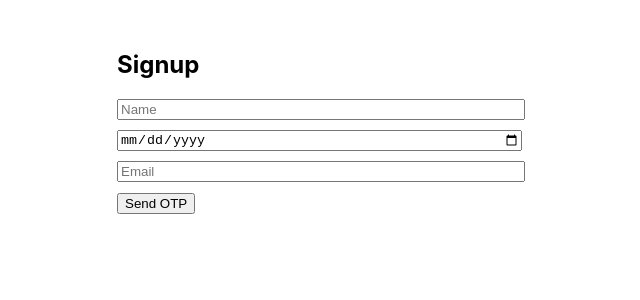
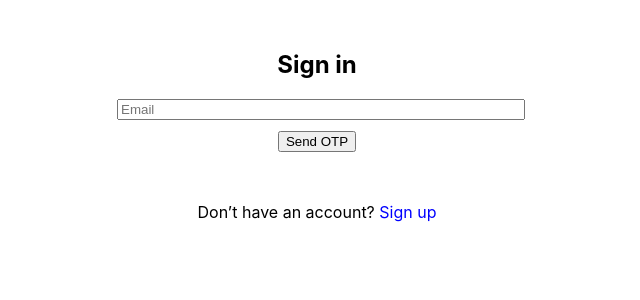
Before and after one commit to SagarPanwar5678/Note-App, a React (Create React App) app in the folder frontend/: page / in a window 1280 px wide. Shown: the top 300 px of the page, without its empty margins (323-963 px from the left). Built offline with nearby package versions, Linux system fonts and the light colour scheme.

Commit message:
create a login form

```diff
--- /dev/null
+++ b/frontend/src/components/LoginForm.js
@@ -0,0 +1,52 @@
+// src/components/LoginForm.js
+import { useState } from "react";
+import API from "../utils/api";
+
+export default function LoginForm({ setUser }) {
+  const [step, setStep] = useState(1);
+  const [formData, setFormData] = useState({ email: "", otp: "" });
+  const [message, setMessage] = useState("");
+
+  const handleChange = (e) => setFormData({ ...formData, [e.target.name]: e.target.value });
+
+  const sendOtp = async () => {
+    try {
+      const res = await API.post("/login/send-otp", { email: formData.email });
+      setMessage(res.data.message);
+      setStep(2);
+    } catch (err) {
+      setMessage(err.response?.data?.message || "Error sending OTP");
+    }
+  };
+
+  const verifyOtp = async () => {
+    try {
+      const res = await API.post("/login/verify-otp", { email: formData.email, otp: formData.otp });
+      localStorage.setItem("token", res.data.token);
+      localStorage.setItem("user", JSON.stringify(res.data.user));
+      setUser(res.data.user);
+    } catch (err) {
+      setMessage(err.response?.data?.message || "Error verifying OTP");
+    }
+  };
+
+  return (
+    <div style={{ maxWidth: "400px", margin: "50px auto" }}>
+      {step === 1 ? (
+        <div>
+          <h2>Sign in</h2>
+          <input type="email" name="email" placeholder="Email" value={formData.email} onChange={handleChange} style={{ display: "block", marginBottom: "10px", width: "100%" }} />
+          <button onClick={sendOtp}>Send OTP</button>
+          <p>{message}</p>
+        </div>
+      ) : (
+        <div>
+          <h2>Enter OTP</h2>
+          <input type="text" name="otp" placeholder="OTP" value={formData.otp} onChange={handleChange} style={{ display: "block", marginBottom: "10px", width: "100%" }} />
+          <button onClick={verifyOtp}>Verify OTP</button>
+          <p>{message}</p>
+        </div>
+      )}
+    </div>
+  );
+}
--- a/frontend/src/pages/Dashboard.js
+++ b/frontend/src/pages/Dashboard.js
@@ -1,16 +1,43 @@
+import { useState } from "react";
 import SignupForm from "../components/SignupForm";
+import LoginForm from "../components/LoginForm";
 // import Notes from "../components/Notes";
 
 export default function Dashboard({ user, setUser }) {
+  const [showSignup, setShowSignup] = useState(false);
+
+  if (!user) {
+    return (
+      <div style={{ maxWidth: "400px", margin: "50px auto", textAlign: "center" }}>
+        {showSignup ? (
+          <>
+            <SignupForm setUser={setUser} />
+            <p>
+              Already have an account?{" "}
+              <span style={{ color: "blue", cursor: "pointer" }} onClick={() => setShowSignup(false)}>
+                Login
+              </span>
+            </p>
+          </>
+        ) : (
+          <>
+            <LoginForm setUser={setUser} />
+            <p>
+              Don’t have an account?{" "}
+              <span style={{ color: "blue", cursor: "pointer" }} onClick={() => setShowSignup(true)}>
+                Sign up
+              </span>
+            </p>
+          </>
+        )}
+      </div>
+    );
+  }
+
   return (
     <div>
-      {!user ? (
-        <SignupForm setUser={setUser} />
-      ) : (
-        <div>
-          <h2>Welcome, {user.name}</h2>
-        </div>
-      )}
+      <h2>Welcome, {user.name}</h2>
+      {/* <Notes user={user} /> */}
     </div>
   );
 }
```
